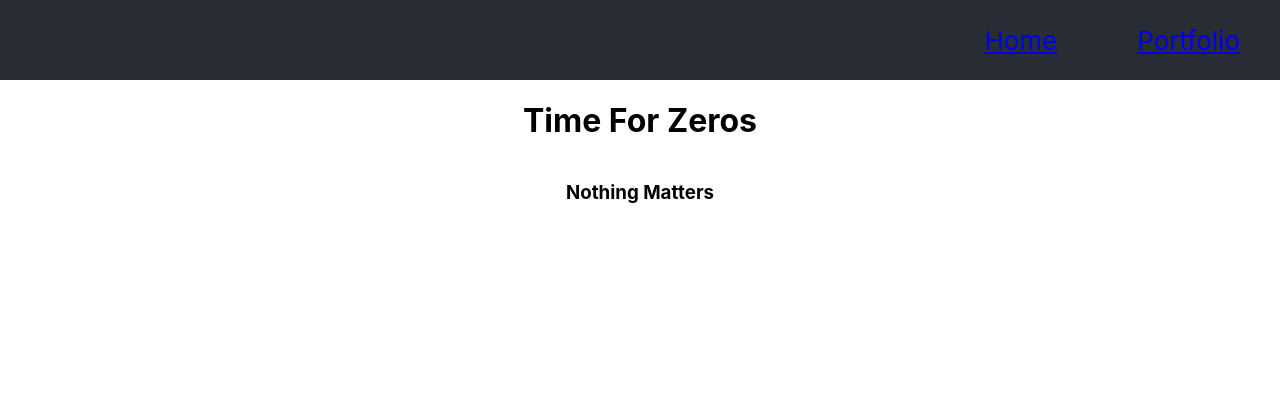
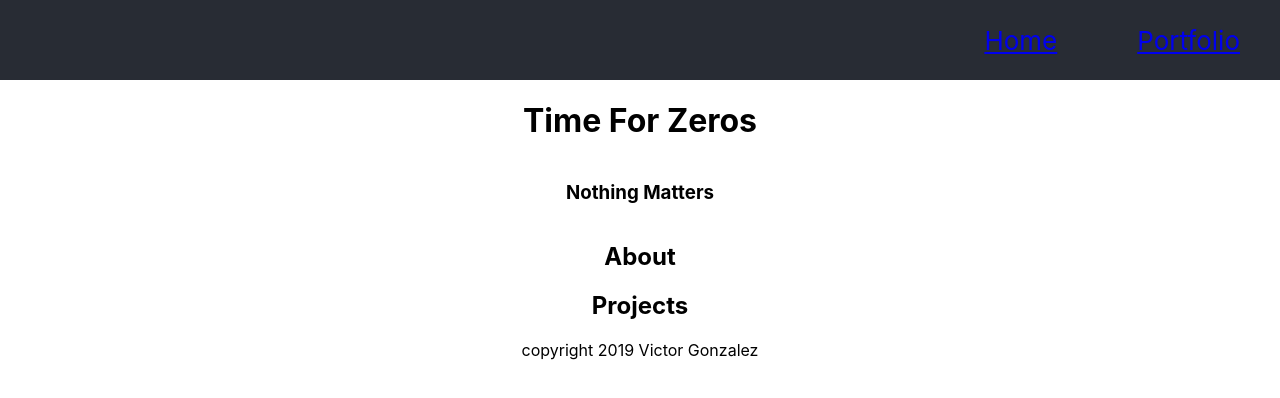
Before and after one commit to TimeForZeros/portfolio-react, a React (Create React App) app: page /Portfolio in a window 1280 px wide. Shown: the top 398 px of the page. Built offline with nearby package versions, Linux system fonts and the light colour scheme.

Commit message:
Added Footer

```diff
--- a/src/App.js
+++ b/src/App.js
@@ -4,6 +4,7 @@ import { Route, Switch, Redirect, Link } from "react-router-dom";
 import "./App.css";
 import NavBar from "./components/NavBar/NavBar";
 import Body from "./components/Body/Body";
+import Footer from './components/Footer/Footer';
 
 function ZeroChange() {
   let arr = this.state.title.split(" ");
@@ -35,18 +36,20 @@ class App extends Component {
     }
     let zeroed = arr.join("_");
     return this.setState({ title: zeroed });
-  }
-
-
+  };
 
   render() {
-
     return (
       <div className="App">
         <header className="App-header">
           <NavBar title={this.state.title} />
         </header>
-        <Body title={this.state.title} />
+        <body>
+          <Body title={this.state.title} />
+        </body>
+        <footer>
+          <Footer />
+        </footer>
       </div>
     );
   }
--- a/src/components/Body/Body.jsx
+++ b/src/components/Body/Body.jsx
@@ -3,12 +3,14 @@ import React from "react";
 let Body = props => {
   return (
     <div>
-      <body>
         <div className="item-container">
           <h1>{props.title}</h1>
           <h3> Nothing Matters</h3>
         </div>
-      </body>
+        <section>
+            <h2> About</h2>
+            <h2> Projects</h2>
+        </section>
     </div>
   );
 };
--- /dev/null
+++ b/src/components/Footer/Footer.jsx
@@ -0,0 +1,17 @@
+import React from 'react';
+import './Footer.css';
+
+const Footer = () => {
+return(
+    <div>
+        <div>
+            copyright 2019 Victor Gonzalez
+        </div>
+        <div>
+
+        </div>
+    </div>
+);
+}
+
+export default Footer;
```
Also changed, not shown: src/components/Footer/Footer.css (added).
